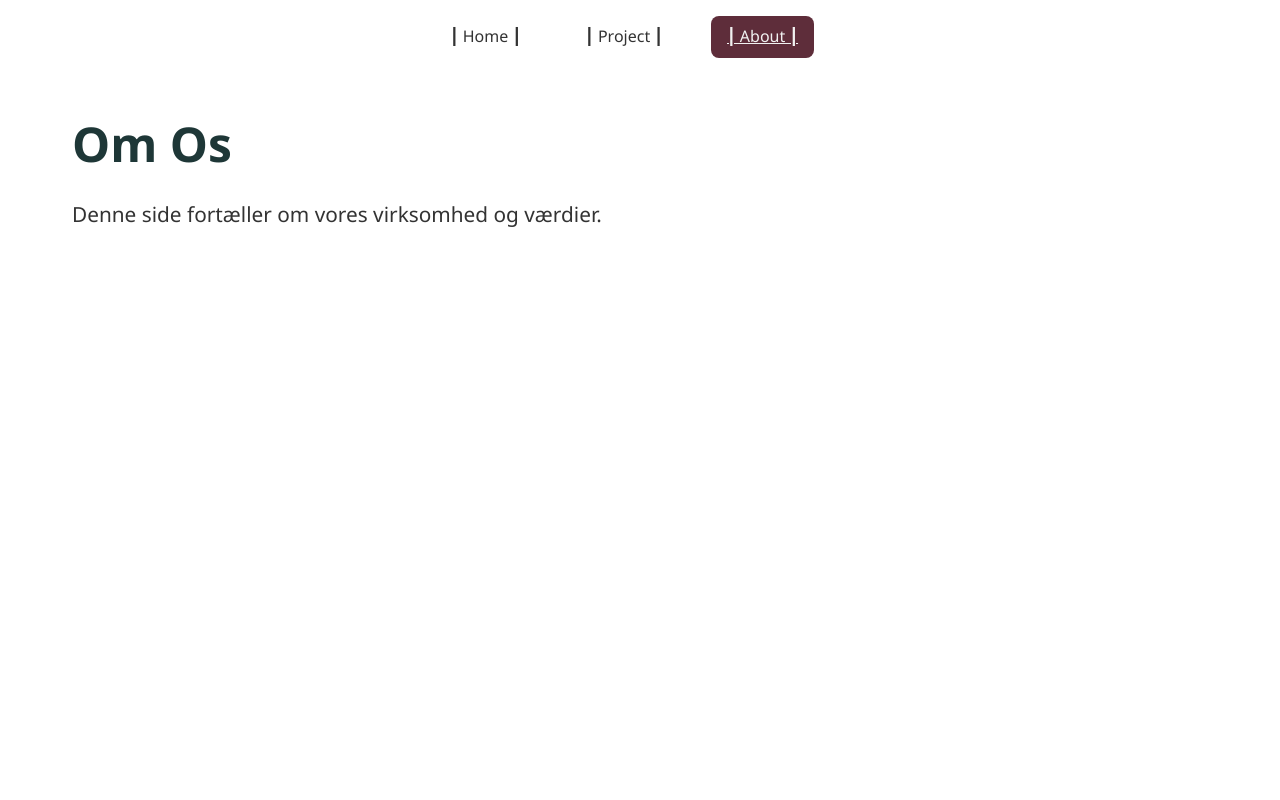
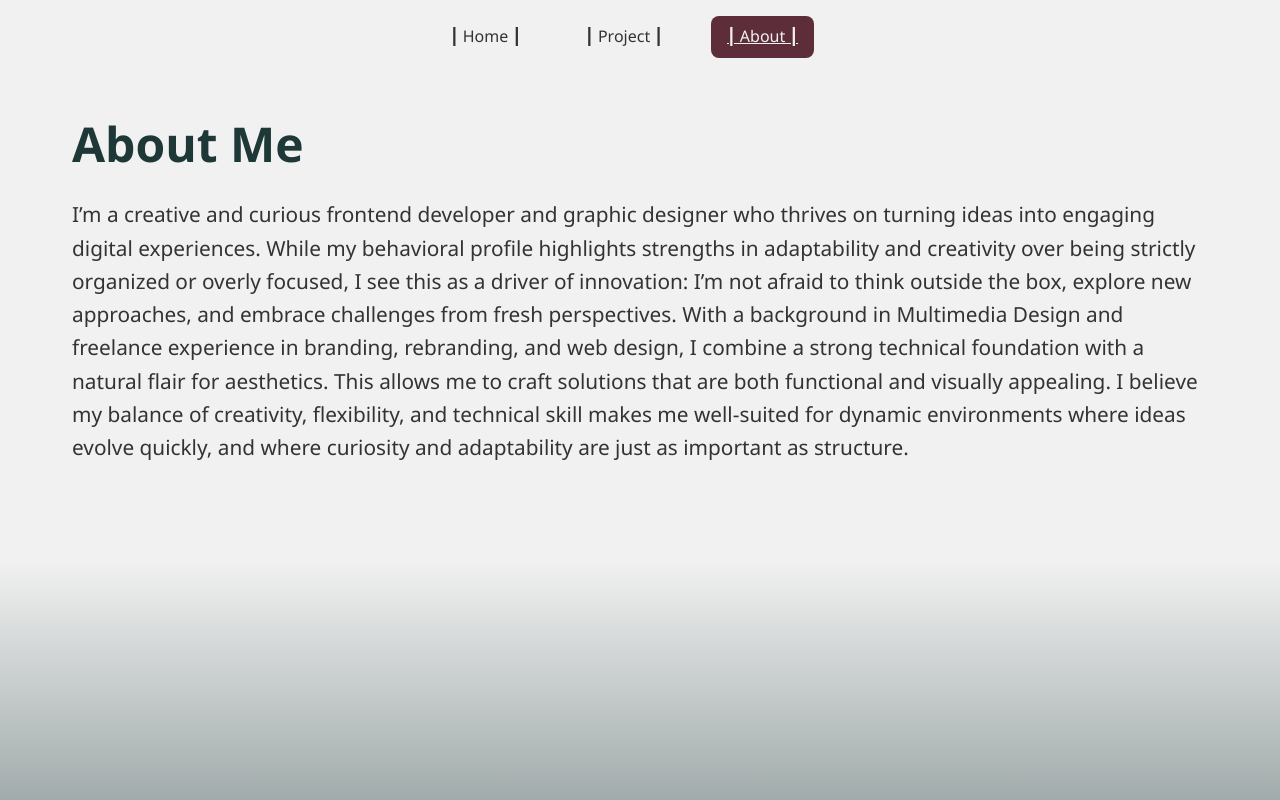
Before and after one commit to eaa24fnie/Portfolio-Anh-Thu, a React (Vite) app: page /about in a window 1280 px wide. Built offline with nearby package versions, Linux system fonts and the light colour scheme.

Commit message:
small push
no big changes

```diff
--- a/src/App.jsx
+++ b/src/App.jsx
@@ -2,7 +2,6 @@ import { Navigate, Routes, Route } from "react-router";
 import Home from "./pages/Home";
 import Projects from "./pages/Projects";
 import About from "./pages/About";
-import Contact from "./pages/Contact";
 import Nav from "./components/Nav";
 
 function App() {
--- a/src/Pages/About.jsx
+++ b/src/Pages/About.jsx
@@ -1,8 +1,14 @@
 export default function About() {
     return(
         <section className="page">
-            <h1>Om Os</h1>
-            <p>Denne side fortæller om vores virksomhed og værdier.</p>
+            <h1>About Me</h1>
+            <p>
+                I’m a creative and curious frontend developer and graphic designer who thrives on turning ideas into engaging digital experiences. While my behavioral profile highlights strengths in adaptability and creativity over being strictly organized or overly focused, I see this as a driver of innovation: I’m not afraid to think outside the box, explore new approaches, and embrace challenges from fresh perspectives.
+
+                With a background in Multimedia Design and freelance experience in branding, rebranding, and web design, I combine a strong technical foundation with a natural flair for aesthetics. This allows me to craft solutions that are both functional and visually appealing.
+
+                I believe my balance of creativity, flexibility, and technical skill makes me well-suited for dynamic environments where ideas evolve quickly, and where curiosity and adaptability are just as important as structure.
+            </p>
         </section>
     )
 
--- a/src/index.css
+++ b/src/index.css
@@ -17,7 +17,7 @@
 }
 
 body {
-  background: linear-gradient(var(--background) 70%, var(--primary-dark)150%);
+  background: linear-gradient(var(--light) 70%, var(--primary-dark)150%);
   background-repeat: no-repeat;
   background-attachment: fixed;
   min-height: 100vh;
@@ -44,8 +44,8 @@ nav a {
 }
 
 nav a:hover {
-  color: var(--light);
-  background-color: var(--primary-dark);
+  color: var(--text-dark);
+  background-color: var(--primary-light);
   animation: hoverEffect 0.3s forwards;
 }
 
```
